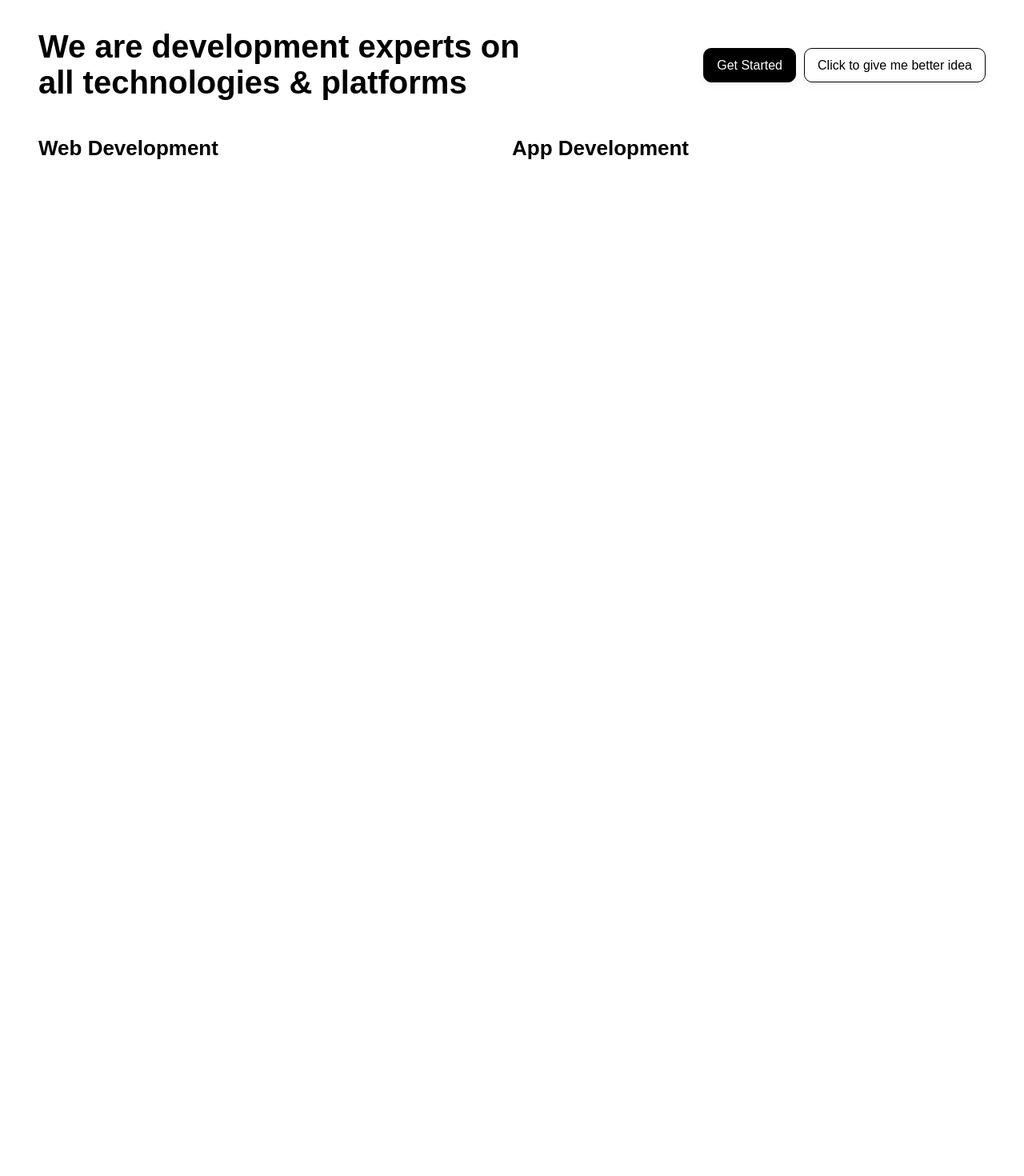
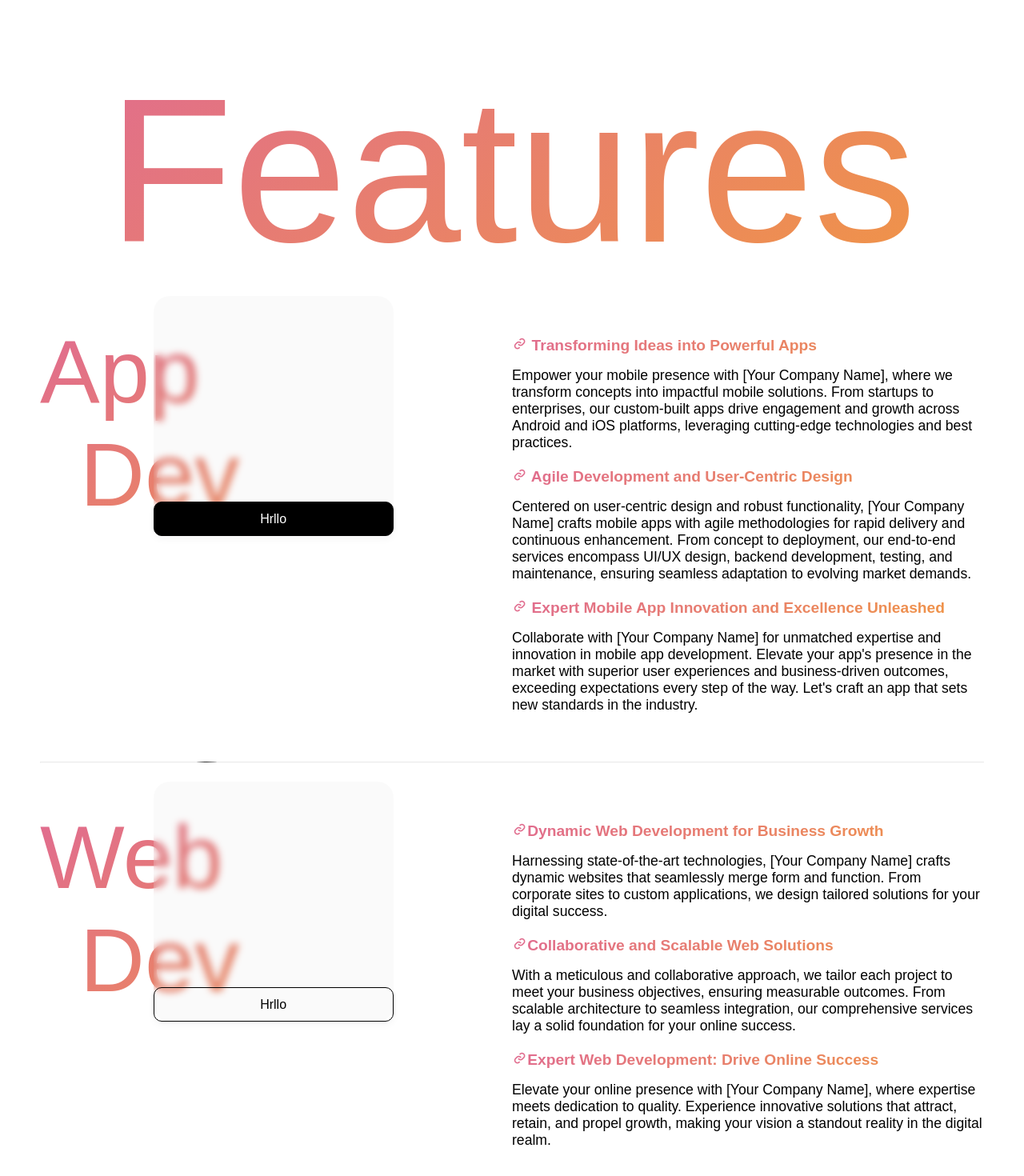
Before and after one commit to webtesting22/duodev, a React (Vite) app: page / in a window 1280 px wide. Shown: the part 1046-2516 px from the top of the page at 80% size. Before the commit the page ends 1247 px from the top, so only its background shows below. Built offline with nearby package versions, Linux system fonts and the light colour scheme.

Commit message:
home page build

```diff
--- a/index.html
+++ b/index.html
@@ -5,6 +5,7 @@
     <link rel="icon" type="image/svg+xml" href="/vite.svg" />
     <meta name="viewport" content="width=device-width, initial-scale=1.0" />
     <title>Media | Build Your Future</title>
+    <link rel="stylesheet" href="https://cdn.jsdelivr.net/npm/boxicons@latest/css/boxicons.min.css">
   </head>
   <body>
     <div id="root"></div>
--- a/src/Components/MinimilisticsComponents/AboutContentSection/AboutContentSection.css
+++ b/src/Components/MinimilisticsComponents/AboutContentSection/AboutContentSection.css
@@ -1,33 +1,189 @@
-.expertiseHeading{
-    display: flex;
-    justify-content: space-between;
-    align-items: center;
-}
-.fadeDownAnimation {
-    animation: fadeDown 2s ease forwards;
+.section-heading-style {
+    font-size: 16rem;
+    text-align: center;
+    background-image: linear-gradient(145deg, #e06b91, #f19742);
+    -webkit-background-clip: text;
+    background-clip: text;
+    color: transparent;
+    /* opacity: 0.1; */
+    font-weight: lighter;
+
 }
 
-.btn-container-flex{
+.AboutCompanyServices {
+    padding: 50px 50px;
+    /* background-color: red; */
+}
+
+
+.container {
+    position: relative;
+    overflow: hidden;
+}
+
+.parallax {
+    position: absolute;
+    top: 0;
+    left: 0;
+    width: 100%;
+}
+
+.box {
+    width: 200px;
+    height: 100px;
+    margin: 50px auto;
+    text-align: center;
+    line-height: 100px;
+    font-size: 24px;
+}
+
+.firstBox {
+    background-color: red;
+}
+
+.secondBox {
+    background-color: transparent;
+    position: absolute;
+    bottom: 0;
+    right: 33%;
+    backdrop-filter: blur(6px);
+}
+
+.thirdBox {
+    background-color: transparent;
+    position: absolute;
+    right: 0;
+    bottom: 150px;
+    /* background-color: black; */
+    backdrop-filter: blur(5px);
+    width: 100%;
+}
+
+/* .AboutCompanyServices .firstBox,
+.AboutCompanyServices .secondBox,
+.AboutCompanyServices .thirdBox {
+    position: absolute;
+    height: 100px;
+    width:100px;
+    background-color: black;
+    backdrop-filter: blur(5px);
+}
+.AboutCompanyServices .firstBox{
+    right: 30%;
+    top: 0;
+}
+.AboutCompanyServices .secondBox{
+    right: 5%;
+ bottom: 10%;
+}
+.AboutCompanyServices .thirdBox{
+    bottom: 0px;
+    right: 50%;
+} */
+.MainserviceRow {
     display: flex;
-    align-items: center;
+    padding: 40px 0px;
+    position: relative;
 }
-@keyframes fadeDown {
+
+.imagesAndTitleContainer {
+    position: relative;
+}
+
+.imagesAndTitleContainer h1 {
+    font-size: 7rem;
+    font-weight: 400;
+    background-image: linear-gradient(145deg, #e06b91, #f19742);
+    -webkit-background-clip: text;
+    background-clip: text;
+    color: transparent;
+}
+
+.imagesAndTitleContainer h1 span {
+    margin-left: 50px;
+}
+
+.imagesAndTitleContainer,
+.keyPointsContainer {
+    width: 100%;
+}
+
+.absoluteContainerCard {
+    position: absolute;
+    height: 300px;
+    width: 300px;
+    background-color: #00000005;
+    left: 24%;
+    top: -30px;
+    backdrop-filter: blur(5px);
+    border-radius: 20px;
+}
+
+.SEOFreidlyLinks h5 {
+    font-size: 1.20rem;
+    background-image: linear-gradient(145deg, #e06b91, #f19742);
+    -webkit-background-clip: text;
+    background-clip: text;
+    color: transparent;
+    margin-bottom: 1rem;
+}
+
+.SEOFreidlyContent p {
+    font-size: 1.10rem;
+}
+
+.content-row {
+    margin: 20px 0px;
+}
+
+.absoluteContainerCard button {
+    width: 100%;
+    position: absolute;
+    bottom: 0;
+    margin: 0px;
+}
+
+.rocket-container {
+    position: relative;
+    width: 100%;
+    height: 15px;
+    /* Adjust height as needed */
+    overflow: hidden;
+}
+
+.rocket-path {
+    position: absolute;
+    width: 100%;
+    height: 100%;
+    overflow: hidden;
+}
+
+.rocket {
+    position: absolute;
+    width: 25px;
+    height: 1px;
+    background-color:rgb(51, 51, 51);
+    /* Rocket color */
+    border-radius: 50%;
+    animation: moveRocket 5s linear infinite;
+    /* Adjust animation duration */
+}
+
+.rocket-path hr {
+    margin: 0px;
+    position: absolute;
+    width: 100%;
+    opacity: 0.2;
+}
+
+@keyframes moveRocket {
     0% {
-        opacity: 0;
-        transform: translateY(0);
+        left: -50px;
+        /* Starting position */
     }
+
     100% {
-        opacity: 1;
-        transform: translateY(20px); /* Adjust distance as needed */
+        left: calc(100% + 50px);
+        /* Ending position */
     }
 }
-
-.Main-work-showcase-home{
-    width: 100%;
-    display: flex;
-    justify-content: center;
-}
-.Main-work-showcase-home .left-side-container,
-.Main-work-showcase-home .right-side-container{
-    width: 100%;
-}
--- a/src/Components/MinimilisticsComponents/AboutContentSection/AboutContentSection.jsx
+++ b/src/Components/MinimilisticsComponents/AboutContentSection/AboutContentSection.jsx
@@ -3,52 +3,117 @@ import "./AboutContentSection.css"; // Import CSS file for animation
 import Row from 'react-bootstrap/Row';
 import Col from 'react-bootstrap/Col';
 const AboutContentSection = () => {
-    const sectionRef = useRef(null);
-    const [isVisible, setIsVisible] = useState(false);
+    const [scrollY, setScrollY] = useState(0);
 
     useEffect(() => {
-        const observer = new IntersectionObserver((entries) => {
-            entries.forEach((entry) => {
-                if (entry.isIntersecting) {
-                    setIsVisible(true);
-                }
-            });
-        });
+        const handleScroll = () => {
+            setScrollY(window.scrollY);
+        };
 
-        observer.observe(sectionRef.current);
+        window.addEventListener('scroll', handleScroll);
 
         return () => {
-            observer.unobserve(sectionRef.current);
+            window.removeEventListener('scroll', handleScroll);
         };
     }, []);
 
+    const AppKeyPoints = [
+        {
+            link: "Transforming Ideas into Powerful Apps",
+            keypoint: "Empower your mobile presence with [Your Company Name], where we transform concepts into impactful mobile solutions. From startups to enterprises, our custom-built apps drive engagement and growth across Android and iOS platforms, leveraging cutting-edge technologies and best practices."
+        },
+        {
+            link: "Agile Development and User-Centric Design",
+            keypoint: "Centered on user-centric design and robust functionality, [Your Company Name] crafts mobile apps with agile methodologies for rapid delivery and continuous enhancement. From concept to deployment, our end-to-end services encompass UI/UX design, backend development, testing, and maintenance, ensuring seamless adaptation to evolving market demands."
+        },
+        {
+            link: "Expert Mobile App Innovation and Excellence Unleashed",
+            keypoint: "Collaborate with [Your Company Name] for unmatched expertise and innovation in mobile app development. Elevate your app's presence in the market with superior user experiences and business-driven outcomes, exceeding expectations every step of the way. Let's craft an app that sets new standards in the industry."
+        },
+    ]
+    const WebKeyPoints = [
+        {
+            link: "Dynamic Web Development for Business Growth",
+            keypoint: "Harnessing state-of-the-art technologies, [Your Company Name] crafts dynamic websites that seamlessly merge form and function. From corporate sites to custom applications, we design tailored solutions for your digital success."
+        },
+        {
+            link: "Collaborative and Scalable Web Solutions",
+            keypoint: "With a meticulous and collaborative approach, we tailor each project to meet your business objectives, ensuring measurable outcomes. From scalable architecture to seamless integration, our comprehensive services lay a solid foundation for your online success."
+        },
+        {
+            link: "Expert Web Development: Drive Online Success",
+            keypoint: "Elevate your online presence with [Your Company Name], where expertise meets dedication to quality. Experience innovative solutions that attract, retain, and propel growth, making your vision a standout reality in the digital realm."
+        }
+    ]
     return (
         <>
-            <div className="leftRightPaddingForSection" ref={sectionRef}>
-                <div className="expertiseHeading">
+            <div className="AboutCompanyServices">
+                <div style={{ position: "relative" }}>
+                    <h1 className="section-heading-style">
+                        Features
+                    </h1>
                     <div>
-                        <h1 className={`${isVisible ? "fadeDownAnimation heading-style" : "heading-style"}`}
-                        >We are development experts on <br /> all technologies & platforms</h1>
-                    </div>
-                    <div className="btn-container-flex">
-                        <button className={`${isVisible ? "btn-style-border fadeDownAnimation" : ""}`}>Get&nbsp;Started</button>
-                        <button className={`${isVisible ? "btn-style-transparent fadeDownAnimation" : ""}`}>Click to give me better idea</button>
-                    </div>
-                </div>
-                <div className="small-padding"></div>
-                <div className="small-padding"></div>
-                {/* <div className="small-padding"></div> */}
-                <div>
-                    <div className="Main-work-showcase-home">
-                        <div className="left-side-container">
-                            <h4 className="subheadings">Web Development</h4>
-                        </div>
-                        <div className="right-side-container">
-                            <h4 className="subheadings">App Development</h4>
+
+                        <div className="parallax" style={{ transform: `translateY(${scrollY * 0.3}px)` }}>
+                            <div className="box thirdBox"></div>
                         </div>
                     </div>
                 </div>
-            </div>
+                <div className="container">
+                    <div className="MainserviceRow">
+                        <div className="imagesAndTitleContainer">
+                            <h1>App <br /><span>Dev</span></h1>
+                            <div className="absoluteContainerCard parallax" style={{ transform: `translateY(${scrollY * 0.1}px)` }}>
+                                <button className="btn-style-border">Hrllo</button>
+                            </div>
+                        </div>
+                        <div className="keyPointsContainer" >
+                            {AppKeyPoints.map((item, index) => (
+
+                                <div key={index} className="content-row">
+                                    <div className="SEOFreidlyLinks" >
+                                        <h5><i class='bx bx-link'></i> {item.link}</h5>
+                                    </div>
+                                    <div className="SEOFreidlyContent">
+                                        <p>{item.keypoint}</p>
+                                    </div>
+                                </div>
+
+                            ))}
+                        </div>
+                    </div>
+                    <div class="rocket-container">
+                        <div class="rocket-path">
+                            <hr />
+                            <div class="rocket"></div>
+                        </div>
+                    </div>
+
+                    <div className="MainserviceRow">
+                        <div className="imagesAndTitleContainer">
+                            <h1>Web <br /><span>Dev</span></h1>
+                            <div className="absoluteContainerCard parallax" style={{ transform: `translateY(${scrollY * 0.1}px)` }}>
+                                <button className="btn-style-transparent">Hrllo</button>
+                            </div>
+                        </div>
+                        <div className="keyPointsContainer" >
+                            {WebKeyPoints.map((item, index) => (
+
+                                <div key={index} className="content-row">
+                                    <div className="SEOFreidlyLinks" >
+                                        <h5><i class='bx bx-link'></i>{item.link}</h5>
+                                    </div>
+                                    <div className="SEOFreidlyContent">
+                                        <p>{item.keypoint}</p>
+                                    </div>
+                                </div>
+
+                            ))}
+                        </div>
+                    </div>
+                </div >
+            </div >
+
         </>
     )
 }
--- a/src/index.css
+++ b/src/index.css
@@ -75,7 +75,7 @@ html body {
   border: 1px solid #000000;
   background-color: transparent;
   box-shadow: 0 4px 10px 0 rgba(20, 20, 43, .04);
-  color: #000000;
+  /* color: #000000; */
   text-align: center;
   transform-style: preserve-3d;
   border-radius: 10px;
```
